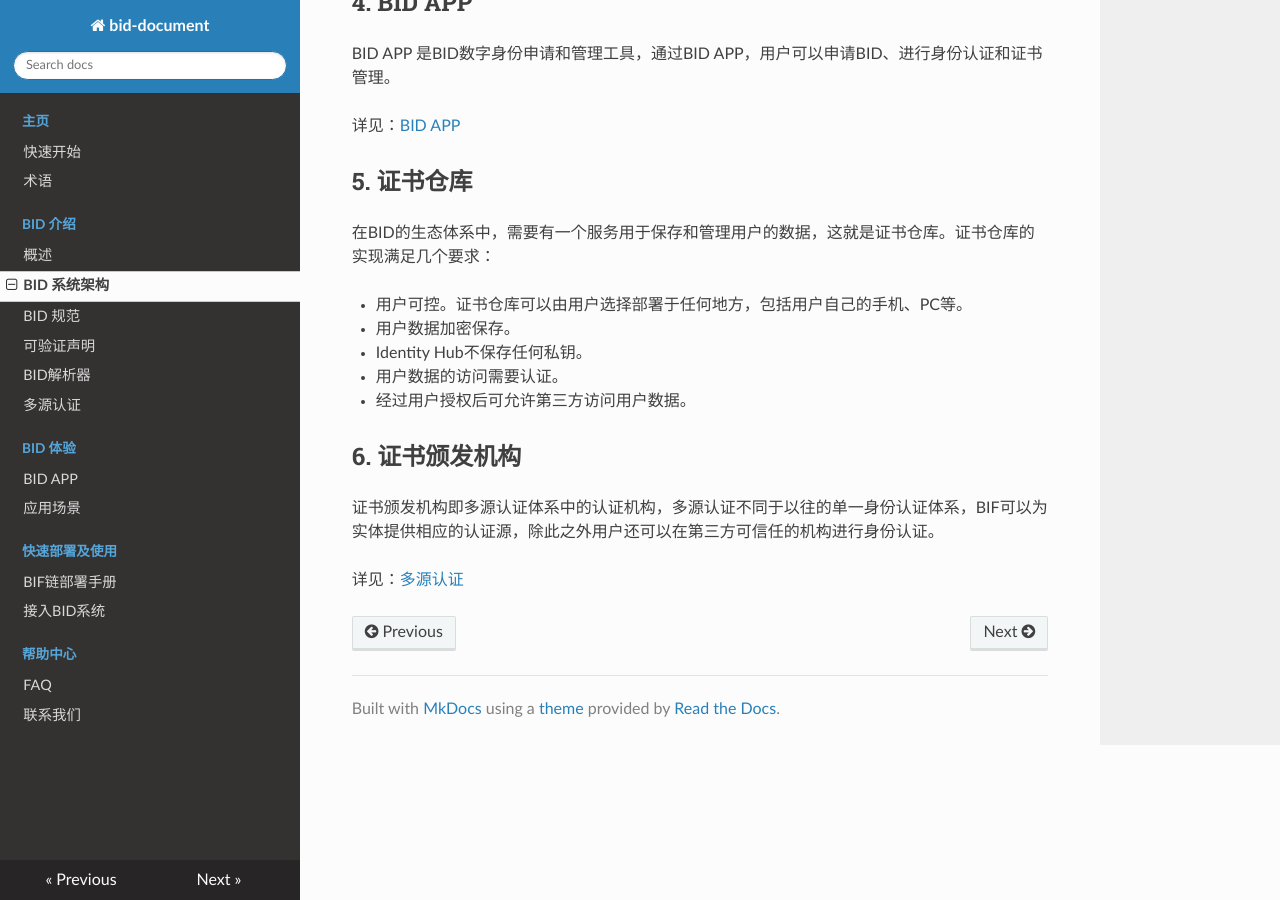
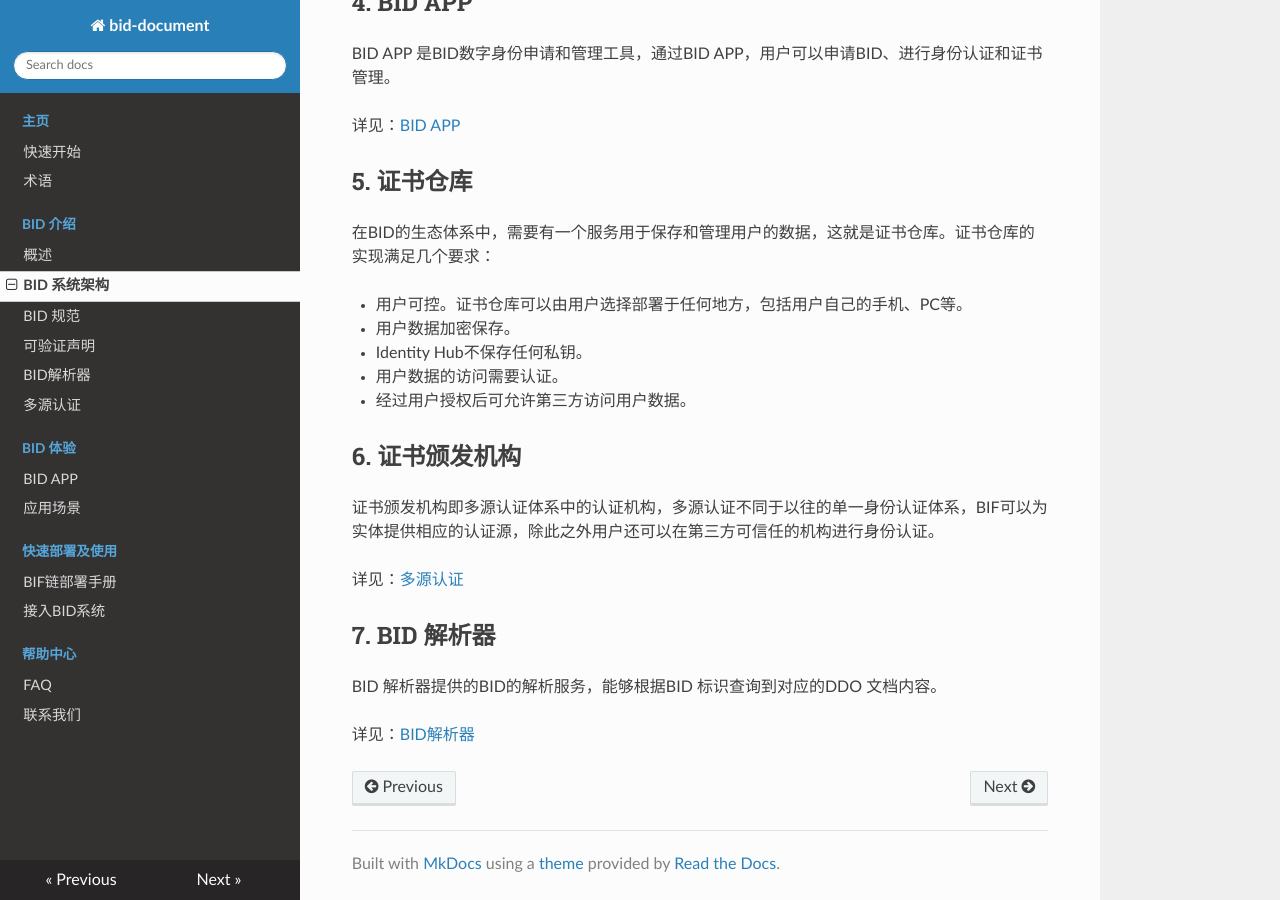
Before and after one commit to teleinfo-bif/bid-document, an MkDocs documentation site: the page built from docs/introduce/architecture.md, in a window 1280 px wide and 900 px high, scrolled down 2603 px. Built offline with MkDocs 1.6.1, drawn with Linux system fonts in a browser that asks for light colours; nearby versions of some CDN libraries; old or Windows-style settings are respelled for this version of MkDocs.

Commit message:
no message

```diff
--- a/docs/introduce/architecture.md
+++ b/docs/introduce/architecture.md
@@ -69,3 +69,9 @@
 证书颁发机构即多源认证体系中的认证机构，多源认证不同于以往的单一身份认证体系，BIF可以为实体提供相应的认证源，除此之外用户还可以在第三方可信任的机构进行身份认证。
 
 详见：[多源认证](/introduce/authentication)
+
+## 7. BID 解析器
+
+BID 解析器提供的BID的解析服务，能够根据BID 标识查询到对应的DDO 文档内容。
+
+详见：[BID解析器](/introduce/resolver)
```
